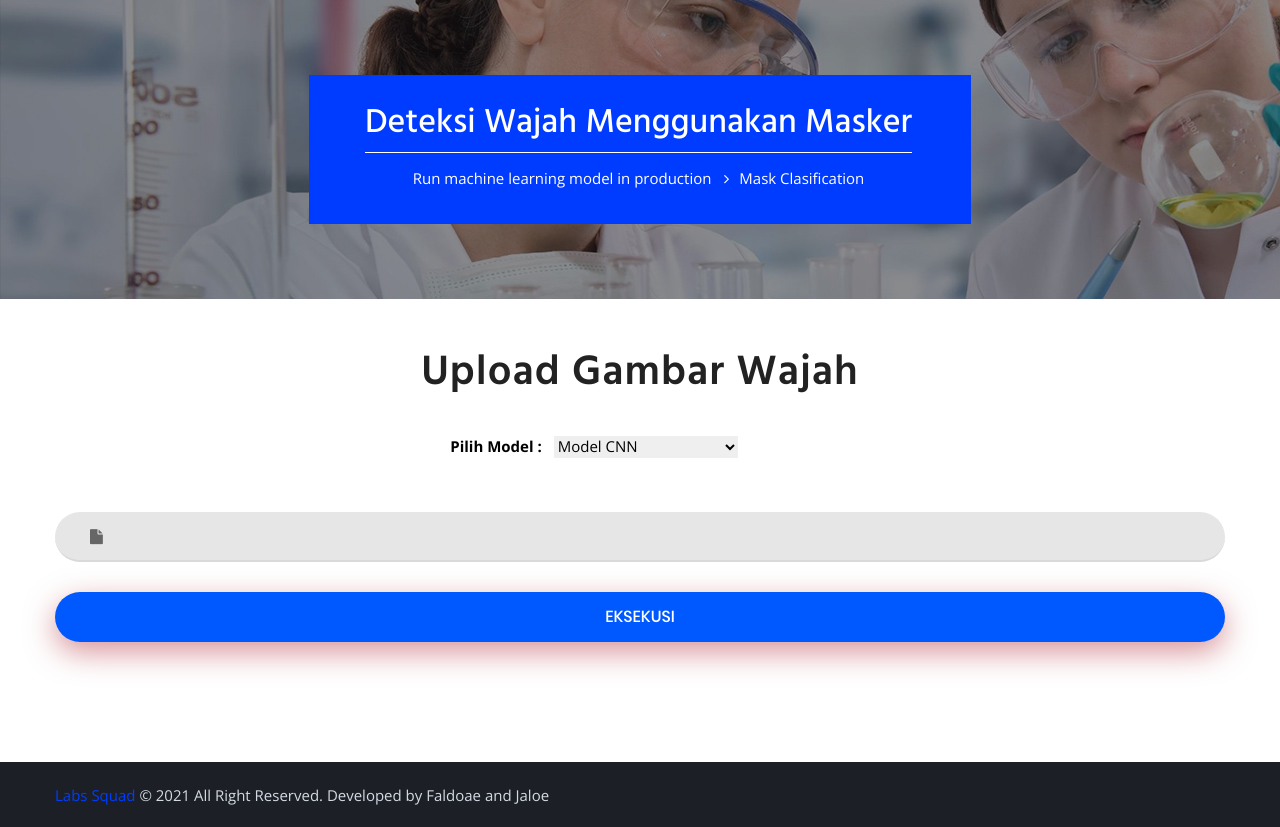
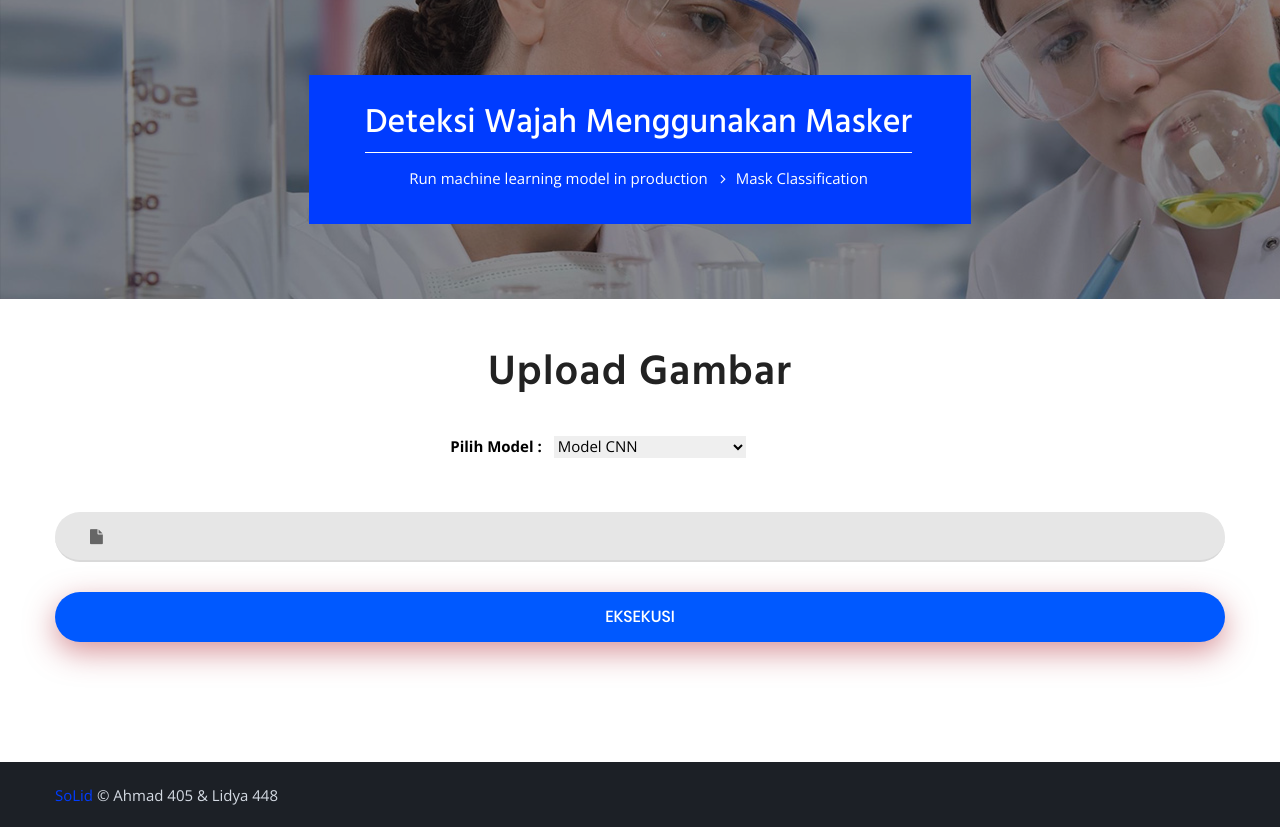
Before and after one commit to junjung214/TB_ML, a Flask app: page / in a window 1280 px wide. Run offline with Flask 2, Linux system fonts and the light colour scheme; some libraries are stand-ins or nearby versions; some web fonts are replaced.

Commit message:
New Folder

```diff
--- a/templates/base.html
+++ b/templates/base.html
@@ -5,7 +5,7 @@
 <meta http-equiv="X-UA-Compatible" content="IE=edge">
 <meta name="viewport" content="width=device-width, initial-scale=1.0">
 
-<title>Data Science Products</title>
+<title>Praktikum ML</title>
 
     <!--===============================================================================================-->
 
@@ -88,7 +88,7 @@
         <!-- footer-bottom -->
         <div class="footer-bottom">
             <div class="container">
-                <div class="copyright"><a href="/">Labs Squad</a> &copy; 2021 All Right Reserved. Developed by Faldoae and Jaloe</div>
+                <div class="copyright"><a href="/">SoLid</a> &copy; Ahmad 405 & Lidya 448</div>
             </div>
         </div>
         <!-- footer-bottom end -->
--- a/templates/base2.html
+++ b/templates/base2.html
@@ -5,7 +5,7 @@
 <meta http-equiv="X-UA-Compatible" content="IE=edge">
 <meta name="viewport" content="width=device-width, initial-scale=1.0">
 
-<title>Data Science Products</title>
+<title>Praktikum ML</title>
 
 <meta name="viewport" content="width=device-width, initial-scale=1">
 <!-- Stylesheets Form -->
@@ -66,7 +66,7 @@
         <!-- footer-bottom -->
         <div class="footer-bottom">
             <div class="container">
-                <div class="copyright"><a href="/">Labs Squad</a> &copy; 2021 All Right Reserved. Developed by Faldoae and Jaloe</div>
+                <div class="copyright"><a href="/">SoLid</a> &copy; Ahmad 405 & Lidya 448</div>
             </div>
         </div>
         <!-- footer-bottom end -->
--- a/templates/select.html
+++ b/templates/select.html
@@ -8,7 +8,7 @@
                 <div class="title">Deteksi Wajah Menggunakan Masker</div>
                 <ul class="bread-crumb">
                     <li>Run machine learning model in production</li>
-                    <li>Mask Clasification</li>
+                    <li>Mask Classification</li>
                 </ul>
             </div>
         </div>
@@ -19,7 +19,7 @@
     <section class="contact-section" style="padding-top:50px;" id="predict1">
         <div class="container">
             <div class="title-box centred" >
-                <div class="sec-title">Upload Gambar Wajah</div>
+                <div class="sec-title">Upload Gambar</div>
             </div>
             <form class="login100-form validate-form" action="/predict" method=post enctype=multipart/form-data>
                 <div class="row" style=" width: 35%; margin: auto; padding: 15px;" >
@@ -32,7 +32,7 @@
                         <div class="form-check form-check-inline">
                             <select name="select_model" id="selected_model">
                                 <option value='CNN' >Model CNN  </option>
-                                <option value='Transferlearning'   >Model Transferlearning    </option>
+                                <option value='Transferlearning'   >Model Transfer Learning</option>
                             </select>
                         </div>
                     </div>
```
Also changed, not shown: 10 other files.
